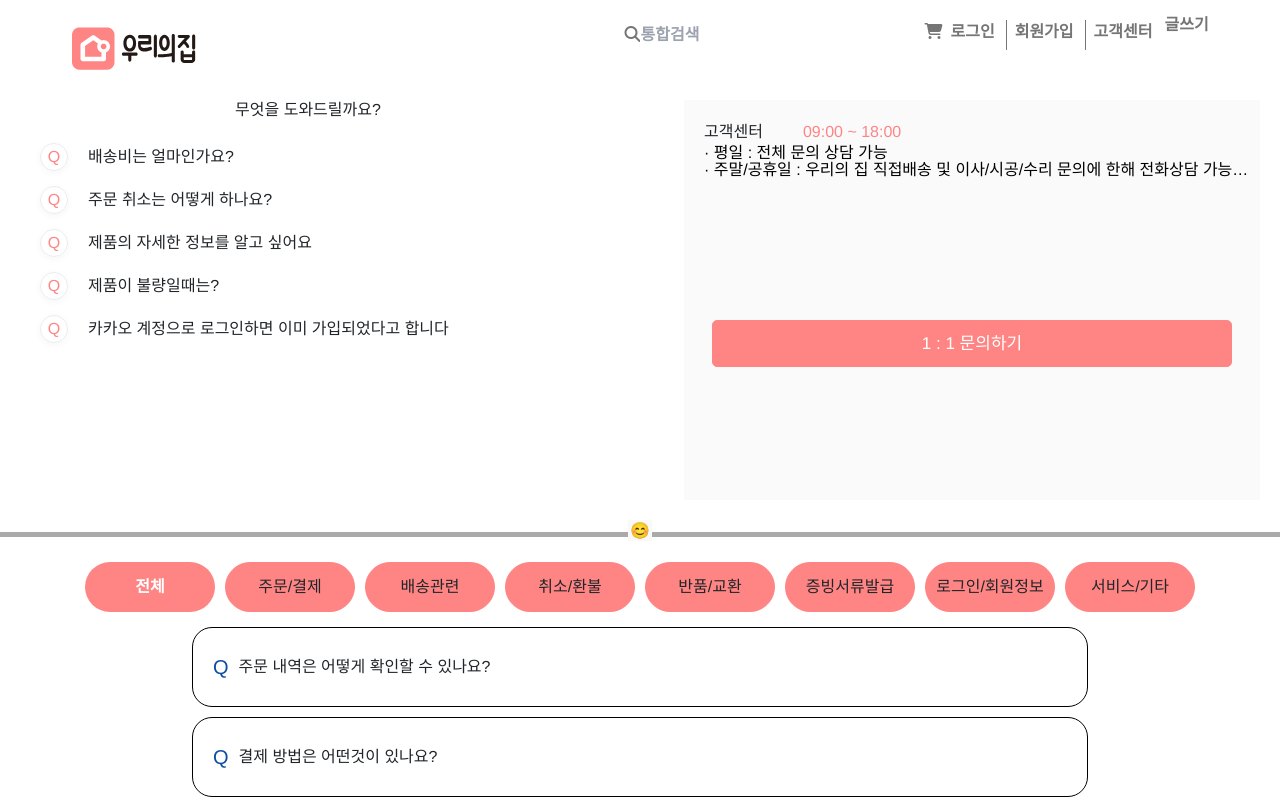
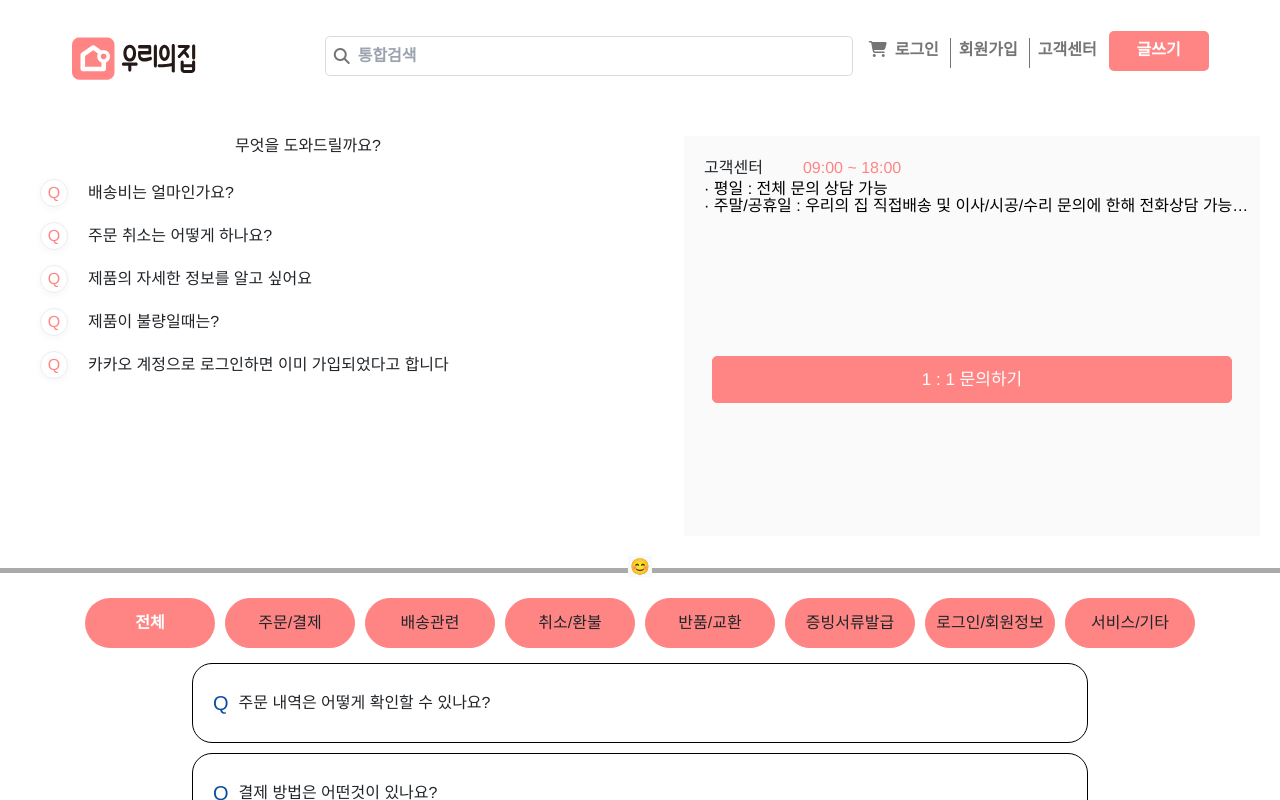
Before and after one commit to woo-ng/react-front, a React (Create React App) app: page /customer_center in a window 1280 px wide. Shown: the top 800 px of the page. Built offline with nearby package versions, Linux system fonts and the light colour scheme.

Commit message:
refactor: 헤더 스타일 수정

```diff
--- a/src/component/header/Header.js
+++ b/src/component/header/Header.js
@@ -1,16 +1,16 @@
 import React, { useState } from 'react';
+import { BrowserView, MobileView } from 'react-device-detect';
+import { Link, useNavigate } from 'react-router-dom';
+import { ReactComponent as Flqb } from '../../flqb.svg';
 import { ReactComponent as Logo } from '../../logo.svg';
-import { BrowserView, MobileView } from 'react-device-detect';
+import { ReactComponent as Shgkdn } from '../../shgkdn.svg';
 import { ReactComponent as Tkwls } from '../../tkwls.svg';
-import { ReactComponent as Wlqemfdl } from '../../wlqemfdl.svg';
-import { ReactComponent as Shgkdn } from '../../shgkdn.svg';
-import { ReactComponent as Flqb } from '../../flqb.svg';
 import { ReactComponent as Tlrhd } from '../../tlrhd.svg';
 import { ReactComponent as Wlfans } from '../../wlfans.svg';
+import { ReactComponent as Wlqemfdl } from '../../wlqemfdl.svg';
+import ToggleMenu from './ToggleMenu';
 
-import ToggleMenu from './ToggleMenu';
-import styles from './Header.module.scss';
-import { Link, useNavigate } from 'react-router-dom';
+import './Header.scss';
 
 const Header = () => {
   const [searchValue, setSearchValue] = useState('');
@@ -38,17 +38,17 @@ const Header = () => {
 
   return (
     <>
-      <BrowserView className={styles.header}>
+      <BrowserView id="header">
         <div className="header-upper__inner">
           <div className="header-upper__logo">
             <a href="/">
-              <Logo className={styles.logo_svg} width={null} height="43" />
+              <Logo className="logo_svg" width={null} height="43" />
             </a>
           </div>
         </div>
 
-        <div className={styles.service}>
-          <div className={styles.search_box}>
+        <div className="service">
+          <div className="search_box">
             <div className="header-upper__searchBar">
               <i className="fas fa-search" />
 
@@ -61,10 +61,10 @@ const Header = () => {
               />
             </div>
           </div>
-          <div className={styles.right_menu}>
-            <a href>
+          <div className="right_menu">
+            <Link to="/cart">
               <i className="fas fa-shopping-cart"></i>
-            </a>
+            </Link>
             <ul className="flex">
               {user.member_id ? (
                 <>
@@ -77,7 +77,7 @@ const Header = () => {
                     <Link to="/sign_in">로그인</Link>
                   </li>
                   <li>
-                    <a href>회원가입</a>
+                    <Link to="/sign_up">회원가입</Link>
                   </li>
                   <li>
                     <Link to="/customer_center">고객센터</Link>
@@ -164,8 +164,8 @@ const Header = () => {
         </div>
       </BrowserView>
 
-      <MobileView className={styles.header}>
-        <div className={styles.service}>
+      <MobileView id="header">
+        <div className="service">
           <a className="logo" href="/">
             <Logo />
           </a>
--- a/src/component/header/Header.module.scss
+++ /dev/null
@@ -1,51 +0,0 @@
-.header {
-  display: flex;
-  justify-content: space-between;
-  margin: auto;
-  max-width: var(--app-width);
-  min-width: var(--app-min-width);
-}
-.logo_svg {
-  margin-top: 27px;
-}
-.right_menu {
-  display: flex;
-  height: 30px;
-  padding-right: 0.4em;
-}
-.service {
-  display: flex;
-}
-.search_box {
-  width: 300px;
-}
-
-@media screen and (min-width: 785px) {
-  .service {
-    display: flex;
-    align-items: center;
-    color: #757575;
-    font-weight: bold;
-  }
-  .service ul li {
-    cursor: pointer;
-    &:nth-child(1) {
-      border-right: 1px solid #757575;
-      padding-right: 2px;
-    }
-    &:nth-child(2) {
-      border-right: 1px solid #757575;
-      padding-right: 2px;
-    }
-
-    a {
-      margin: 0 9px 0 8px;
-      display: inline-block;
-    }
-
-    &:nth-child(4) {
-      border-left: 1px solid #757575;
-      display: none;
-    }
-  }
-}
--- /dev/null
+++ b/src/component/header/Header.scss
@@ -0,0 +1,214 @@
+#header {
+  display: flex;
+  justify-content: space-between;
+  margin: auto;
+  max-width: var(--app-width);
+  min-width: var(--app-min-width);
+
+  .fa-solid,
+  .fas {
+    font-family: 'Font Awesome 6 Free';
+    font-weight: 900;
+  }
+  .fa-search:before {
+    content: '\f002';
+  }
+
+  .header-upper__searchBar {
+    .fa-search {
+      margin-left: 0.5rem;
+    }
+    input {
+      background: transparent;
+    }
+  }
+  .header-upper__searchBar:hover {
+    background-color: #fafafa;
+  }
+
+  .header-upper__inner {
+    display: flex;
+    flex-flow: row nowrap;
+    justify-content: space-between;
+    height: 106px;
+    width: 300px px;
+    float: left;
+  }
+
+  .header-upper__writeBt {
+    width: 100px;
+    height: 22px;
+    color: #fff;
+    padding: 8px 0 10px;
+    background: #ff8585;
+    border-radius: 5px;
+    text-align: center;
+    line-height: 22px;
+    cursor: pointer;
+    position: relative;
+  }
+
+  .header-upper__lists {
+    position: absolute;
+  }
+
+  .header-upper__writeBt a {
+    display: flex;
+    flex-direction: column;
+    justify-content: flex-start;
+    align-items: flex-start;
+    padding: 1rem 1.3rem;
+    cursor: pointer;
+  }
+
+  @media screen and (min-width: 785px) {
+    .header-upper {
+      height: 80px;
+      padding: 10px 50px;
+    }
+    .header-upper__logo {
+      margin-right: 2rem;
+      order: 0;
+      font-size: 1.8rem;
+      width: 230px;
+      height: 100px;
+      padding-top: 10px;
+      cursor: pointer;
+    }
+  }
+
+  @media (min-width: 1045px) {
+    .header-upper__searchBar .fa-search {
+      margin-left: 0.5rem;
+    }
+    .header-upper__searchBar {
+      display: flex;
+      align-items: center;
+      float: right;
+      height: 40px;
+      border: 1px solid #dbdbdb;
+      border-radius: 0.3rem;
+      margin-right: 1rem;
+      width: 300px;
+    }
+    .header-upper__searchBar input {
+      width: 230px;
+      margin-left: 0.5rem;
+      outline: none;
+    }
+  }
+  @media screen and (min-width: 785px) {
+    .fa-shopping-cart {
+      font-size: 1rem;
+    }
+  }
+  .fa-shopping-cart:before {
+    content: '\f07a';
+  }
+
+  .inner {
+    max-width: 1136px;
+    margin: 0 auto;
+  }
+
+  .popper-inner {
+    position: relative;
+    padding: 8px;
+    background-color: rgb(255, 255, 255);
+    border: 1px solid rgb(218, 221, 224);
+    border-radius: 6px;
+    box-shadow: rgb(63 71 77 / 20%) 0px 4px 10px 0px;
+  }
+  .popper {
+    padding-top: 5px;
+    position: absolute;
+    z-index: 2;
+  }
+  .css-1n4nww {
+    display: flex;
+    -webkit-box-align: center;
+    align-items: center;
+    padding: 15px;
+    background-color: rgb(255, 255, 255);
+    border-radius: 2px;
+    transition: background-color 0.1s ease 0s;
+    word-break: keep-all;
+    white-space: nowrap;
+    font-size: 15px;
+    line-height: 0;
+    outline: none;
+  }
+
+  .css-bjn8wh {
+    position: relative;
+  }
+
+  .css-1qhmto6 {
+    margin-left: 12px;
+  }
+
+  .css-1w2j28v {
+    font-size: 15px;
+    font-weight: bold;
+    line-height: 21px;
+    color: rgb(47, 52, 56);
+  }
+
+  .css-n1vjup {
+    margin: 4px 0px 0px;
+    font-size: 12px;
+    line-height: 16px;
+    color: rgb(130, 140, 148);
+  }
+
+  .header-upper__searchBar {
+    width: 33em;
+    margin-top: 6px;
+  }
+
+  .logo_svg {
+    margin-top: 27px;
+  }
+  .right_menu {
+    display: flex;
+    height: 30px;
+    padding-right: 0.4em;
+  }
+  .service {
+    display: flex;
+  }
+  .search_box {
+    width: 300px;
+  }
+
+  @media screen and (min-width: 785px) {
+    .service {
+      display: flex;
+      align-items: center;
+      color: #757575;
+      font-weight: bold;
+    }
+    .service ul li {
+      cursor: pointer;
+      &:nth-child(1) {
+        border-right: 1px solid #757575;
+        padding-right: 2px;
+      }
+      &:nth-child(2) {
+        border-right: 1px solid #757575;
+        padding-right: 2px;
+      }
+
+      a {
+        margin: 0 9px 0 8px;
+        display: inline-block;
+        cursor: pointer;
+      }
+
+      &:nth-child(4) {
+        border-left: 1px solid #757575;
+        display: none;
+      }
+    }
+  }
+}
```
